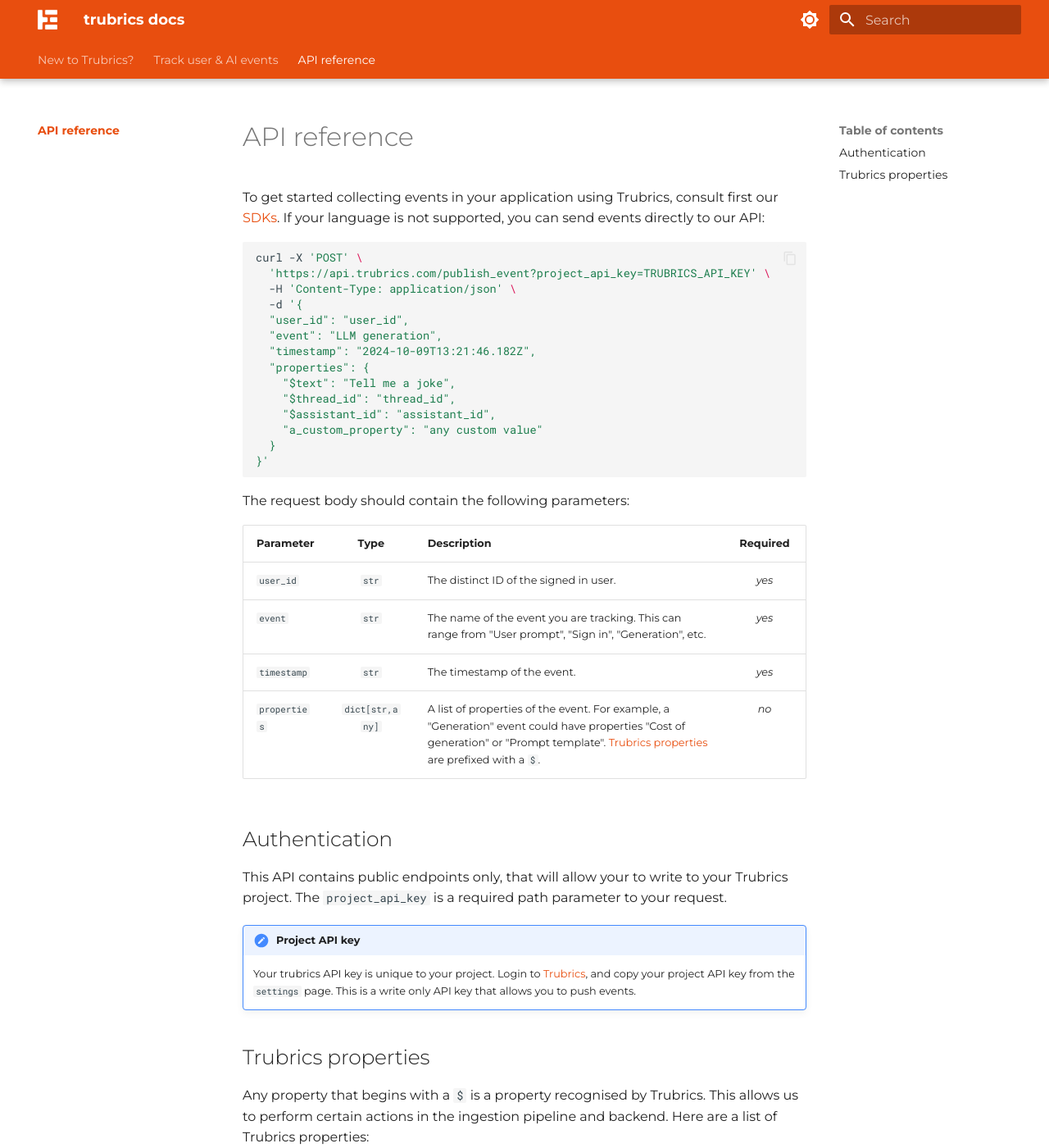
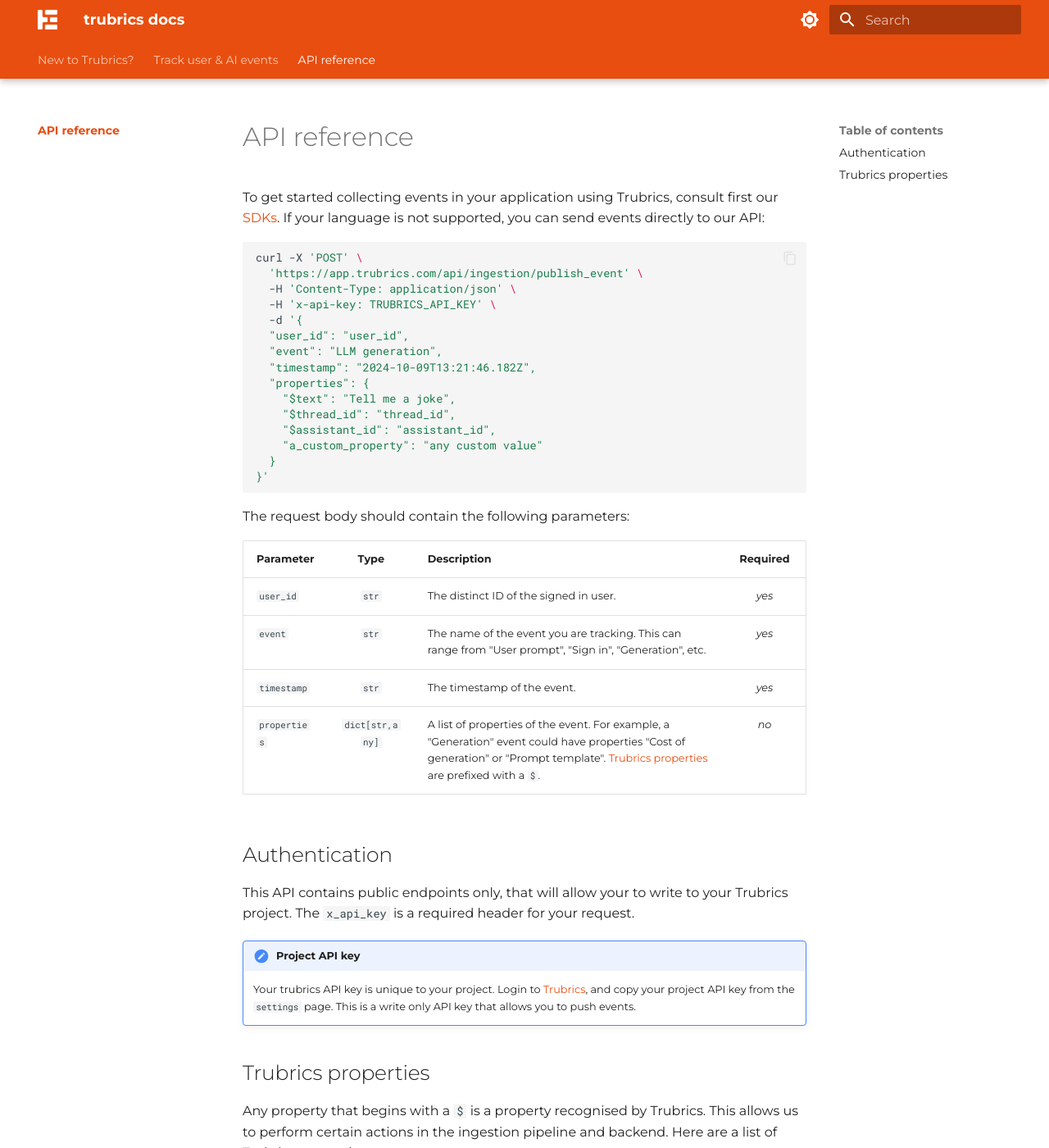
Before and after one commit to trubrics/trubrics-docs, an MkDocs documentation site: the page built from docs/api_reference/index.md, in a window 1280 px wide and 1400 px high. Shown: the whole window at 82% size. Built offline with MkDocs 1.6.1 and Material for MkDocs 9.7.7, drawn with Linux system fonts in a browser that asks for light colours.

Commit message:
update ingestion endpoint

```diff
--- a/docs/api_reference/index.md
+++ b/docs/api_reference/index.md
@@ -29,7 +30,7 @@
 | `properties` | `dict[str,any]` | A list of properties of the event. For example, a "Generation" event could have properties "Cost of generation" or "Prompt template". [Trubrics properties](#trubrics-properties) are prefixed with a `$`. | _no_ |
 
 ## Authentication
-This API contains public endpoints only, that will allow your to write to your Trubrics project. The `project_api_key` is a required path parameter to your request.
+This API contains public endpoints only, that will allow your to write to your Trubrics project. The `x_api_key` is a required header for your request.
 
 --8<-- "utils/api_key.md"
 
```
Also changed, not shown: other parts of docs/api_reference/index.md (+2 -1 lines).
